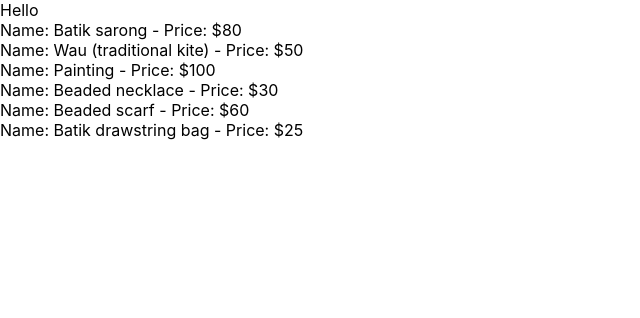
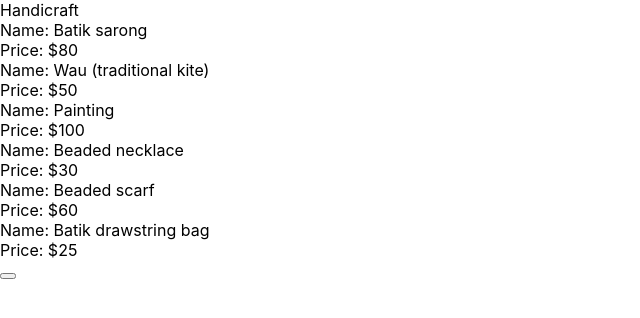
Before and after one commit to yani82/malaysian-creations, a React (Create React App) app: page / in a window 1280 px wide. Shown: the top 318 px of the page, without its empty margins (0-640 px from the left). Built offline with nearby package versions, Linux system fonts and the light colour scheme.

Commit message:
react events & consider changing 'Item' to 'Price'

```diff
--- a/src/App.js
+++ b/src/App.js
@@ -38,6 +38,7 @@ class App extends React.Component {
     <div>
         <Item category={this.state.category} />
         <ProductList inventories={this.state.inventories} />
+        <button></button>
         {/* <img src={logo} className="App-logo" alt="logo" /> */}
         {/* <p>Welcome to Malaysian Creations {this.state.inventory.name}!</p>
         <p>New collection of {this.state.inventories.name}</p>
--- a/src/components/Item.js
+++ b/src/components/Item.js
@@ -1,6 +1,6 @@
-import React from 'react'
+import React from "react";
 
 export default function Item(props) {
-    console.log(props.category);
-    return <div>Hello</div>;
+    console.log(props);
+    return <div>{props.category}</div>;
 }
--- a/src/components/Product.js
+++ b/src/components/Product.js
@@ -14,7 +14,8 @@ function Product(props) {
 
   return (
   <>
-      <div>Name: {props.inventory.name} - Price: {props.inventory.price}</div>
+      <div>Name: {props.inventory.name}</div>
+      <div>Price: {props.inventory.price}</div>
   </>
   );
 }
--- a/src/components/ProductList.js
+++ b/src/components/ProductList.js
@@ -2,12 +2,8 @@ import React from "react";
 import Product from "./Product";
 
 export default function ProductList(props) {
-    const inventoryElements = props.inventories.map((inventory) => (
-  <Product inventory={inventory} />
-));
-    return (
-        <div>
-            {inventoryElements}
-        </div>
-    )
+    const inventoryElements = props.inventories.map((inventory, i) => (
+        <Product key={i} inventory={inventory} />
+    ));
+    return <div>{inventoryElements}</div>;
 }
```
